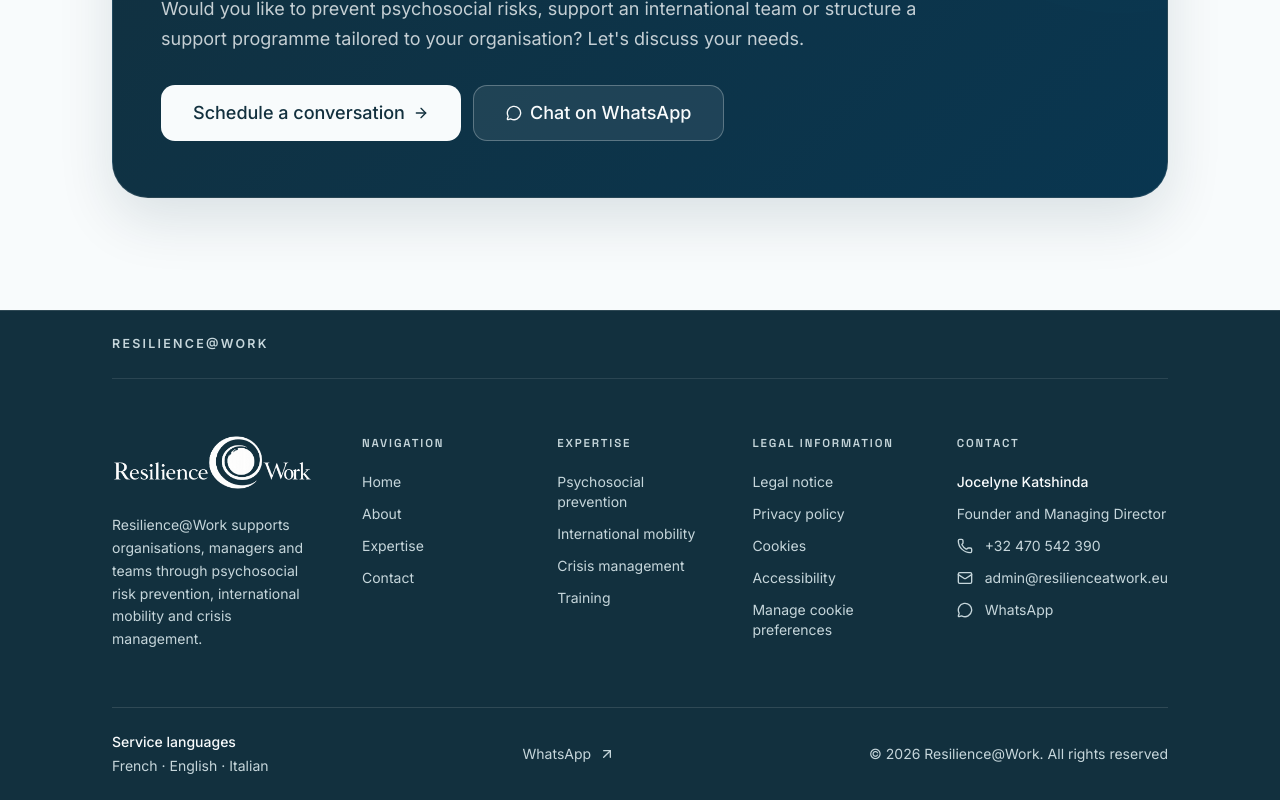
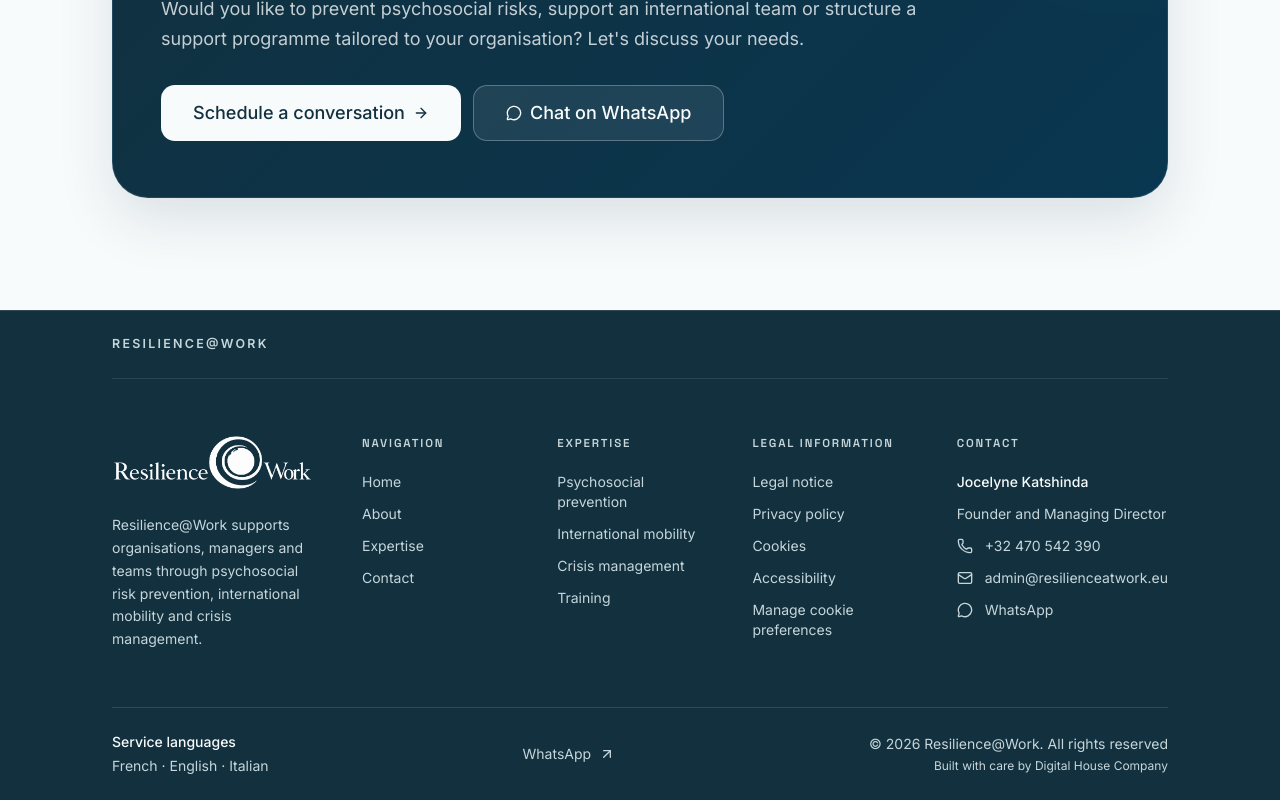
Before and after one commit to OpenWork-NCE/resilience-work, a Next.js app: page /en in a window 1280 px wide. Shown: the part 9862-10662 px from the top of the page. Built offline with nearby package versions, Linux system fonts and the light colour scheme.

Commit message:
feat(footer): credit Digital House Company below copyright
Add localized built-by line under the rights notice in the site footer.

```diff
--- a/messages/en.json
+++ b/messages/en.json
@@ -58,7 +58,8 @@
     "accessibility": "Accessibility",
     "serviceLanguages": "Service languages",
     "rights": "All rights reserved.",
-    "allRightsReserved": "All rights reserved"
+    "allRightsReserved": "All rights reserved",
+    "builtBy": "Built with care by Digital House Company"
   },
   "cookies": {
     "bannerTitle": "Cookies",
--- a/messages/fr.json
+++ b/messages/fr.json
@@ -58,7 +58,8 @@
     "accessibility": "Accessibilité",
     "serviceLanguages": "Langues de prestation",
     "rights": "Tous droits réservés.",
-    "allRightsReserved": "Tous droits réservés"
+    "allRightsReserved": "Tous droits réservés",
+    "builtBy": "Construit avec soin par Digital House Company"
   },
   "cookies": {
     "bannerTitle": "Cookies",
--- a/messages/it.json
+++ b/messages/it.json
@@ -58,7 +58,8 @@
     "accessibility": "Accessibilità",
     "serviceLanguages": "Lingue di erogazione",
     "rights": "Tutti i diritti riservati.",
-    "allRightsReserved": "Tutti i diritti riservati"
+    "allRightsReserved": "Tutti i diritti riservati",
+    "builtBy": "Realizzato con cura da Digital House Company"
   },
   "cookies": {
     "bannerTitle": "Cookie",
--- a/src/components/layout/site-footer.tsx
+++ b/src/components/layout/site-footer.tsx
@@ -144,9 +144,12 @@
             ))}
           </div>
 
-          <p>
-            © {currentYear} {brand.name}. {t("allRightsReserved")}
-          </p>
+          <div className="space-y-1 lg:text-right">
+            <p>
+              © {currentYear} {brand.name}. {t("allRightsReserved")}
+            </p>
+            <p className="text-xs text-[rgb(var(--inverse-muted-foreground))]">{t("builtBy")}</p>
+          </div>
         </div>
       </Container>
     </footer>
```
